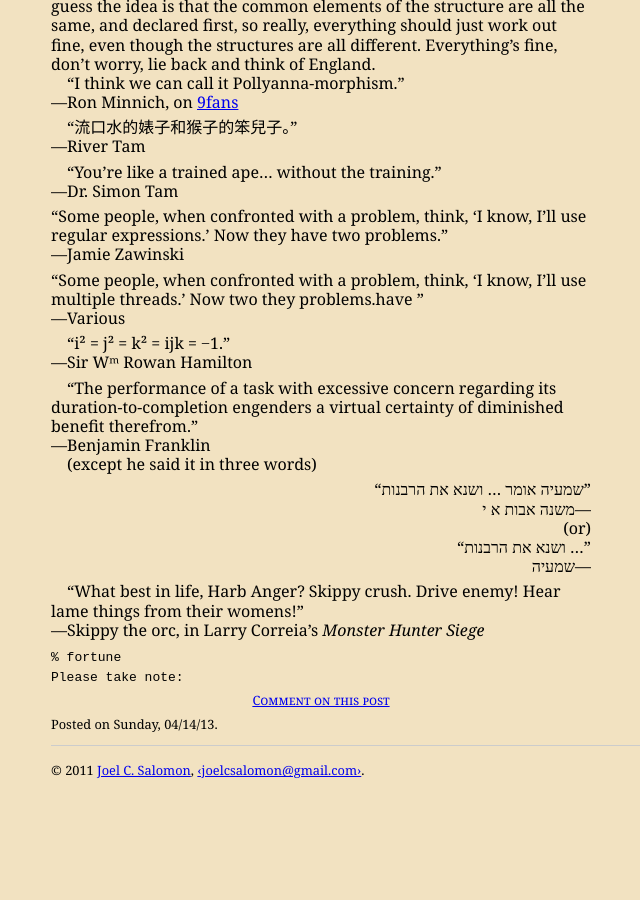
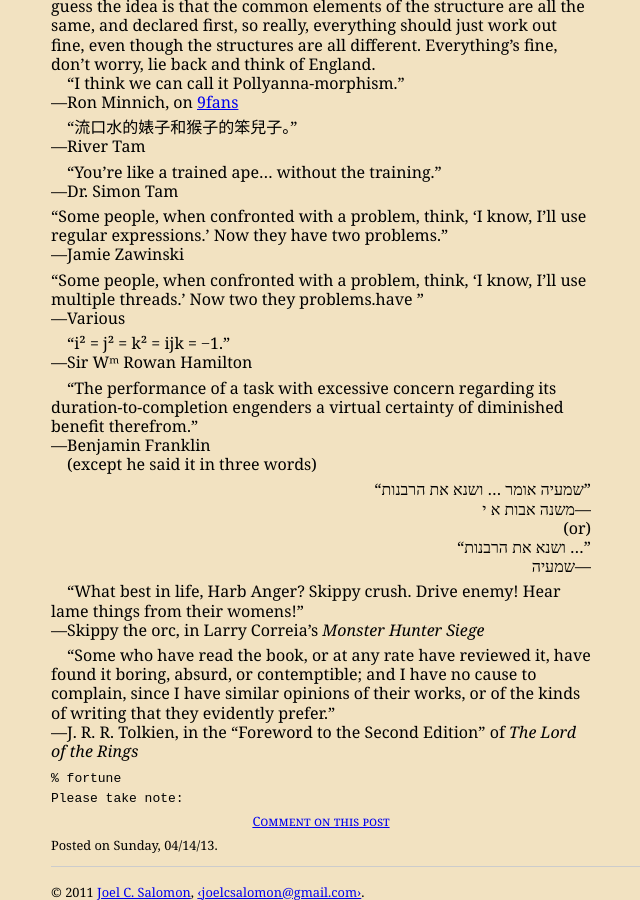
Before and after one commit to jcsalomon/jcsalomon.github.io, a Jekyll site: the page built from _posts/2013-04-14-quotes.html, in a window 1280 px wide and 900 px high, scrolled down 1179 px. Shown: the whole window, without its empty margins (119-759 px from the left). Built offline with Jekyll 4.4.1, drawn with Linux system fonts in a browser that asks for light colours; before the commit the page ends 1958 px from its top, so only the background shows below that.

Commit message:
Add Tolkien quote about reviewers

```diff
--- a/_posts/2013-04-14-quotes.html
+++ b/_posts/2013-04-14-quotes.html
@@ -170,6 +170,11 @@ summary: "The “Favorite Quotations” list on my Facebook profile has gotten h
   —Skippy the orc, in Larry Correia’s <cite>Monster Hunter Siege</cite>
 </p>
 
+<p id="tolkien-on-reviewers">
+  &emsp;“Some who have read the book, or at any rate have reviewed it, have found it boring, absurd, or contemptible; and I have no cause to complain, since I have similar opinions of their works, or of the kinds of writing that they evidently prefer.”<br />
+  —J. R. R. Tolkien, in the “Foreword to the Second Edition” of <cite>The Lord of the Rings</cite>
+</p>
+
 <p id="note">
   <code>% fortune<br />
   Please take note:</code>
```
